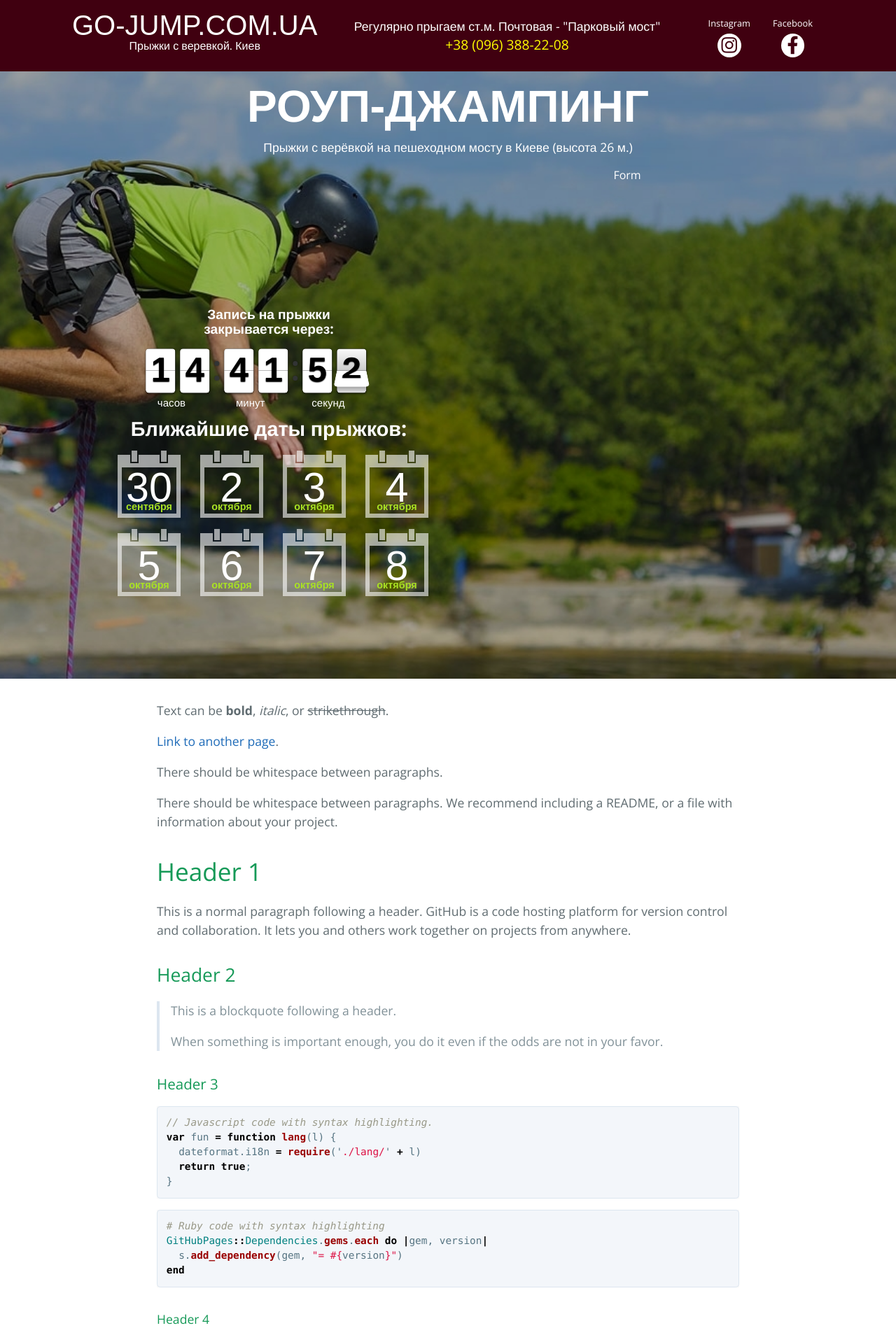
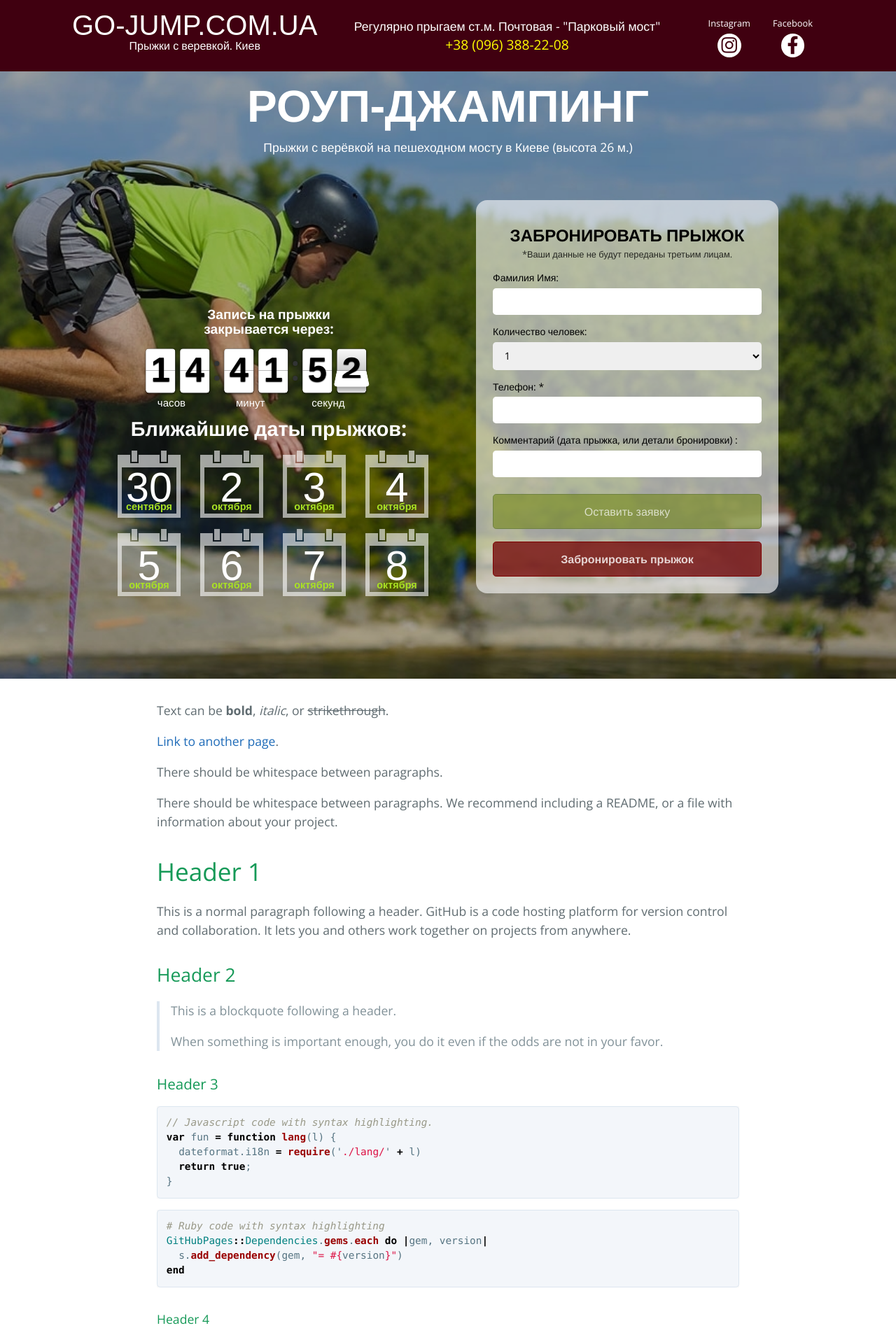
Before and after one commit to Andreyfilko/go-jump, a Jekyll site: the page built from index.md, in a window 1280 px wide. Shown: the top 1918 px of the page at 70% size. Built offline with Jekyll 4.4.1, drawn with Linux system fonts in a browser that asks for light colours; some web fonts are replaced.

Commit message:
Form layout

```diff
--- a/_includes/countdown.html
+++ b/_includes/countdown.html
@@ -41,7 +41,39 @@
         </div>
         <div class="form">
             <form>
-                Form
+                <div class="title">Забронировать прыжок</div>
+                <div class="description">*Ваши данные не будут переданы третьим лицам.</div>
+
+                <label class="row">
+                    <span class="name">Фамилия Имя:</span>
+                    <input type="text">
+                </label>
+                <label class="row">
+                    <span class="name">Количество человек:</span>
+                    <select>
+                        <option>1</option>
+                        <option>2</option>
+                        <option>3</option>
+                        <option>4</option>
+                        <option>5</option>
+                        <option>6</option>
+                        <option>7</option>
+                    </select>
+                </label>
+                <label class="row">
+                    <span class="name">Телефон: *</span>
+                    <input type="text">
+                </label>
+                <label class="row">
+                    <span class="name">Комментарий (дата прыжка, или детали бронировки) :</span>
+                    <input type="text">
+                </label>
+                <div class="row application">
+                    <button class="btn">Оставить заявку</button>
+                </div>
+                <div class="row booking">
+                    <button class="btn">Забронировать прыжок</button>
+                </div>
             </form>
         </div>
     </div>
--- a/_sass/go-jump.scss
+++ b/_sass/go-jump.scss
@@ -135,7 +135,7 @@ main.countdown {
     font-weight: normal;
   }
 
-  .row {
+  & > .row {
     display: flex;
 
     & > * {
@@ -214,6 +214,91 @@ main.countdown {
         }
       }
     }
+
+    .form {
+      form {
+        width: 100%;
+        max-width: 27rem;
+        margin: 3rem auto auto;
+        display: flex;
+        flex-direction: column;
+        color: black;
+        background-color: rgba(255,255,255, .6);
+        border-radius: 1rem;
+
+        padding: 1.5rem;
+
+        .title {
+          margin-top: .5rem;
+          font-size: 1.5rem;
+          font-weight: bold;
+          text-transform: uppercase;
+        }
+
+        .description {
+          font-size: .8rem;
+          color: rgba(0,0,0,.8);
+        }
+
+        .row {
+          width: 100%;
+          text-align: left;
+          margin-top: .8rem;
+
+          span {
+            display: block;
+            font-size: .875rem;
+            margin-bottom: .3rem;
+          }
+
+          &.application {
+            margin-top: 1.5rem;
+
+            button {
+              background-color: rgba(114, 134, 23, 0.6);
+              border-color: rgb(111, 130, 67);
+              color: rgba(255, 255, 255, 0.7);
+
+              &:hover {
+                background-color: rgba(114, 134, 23, 0.8);
+                border-color: rgb(111, 130, 67);
+                color: rgba(255, 255, 255, .9);
+              }
+            }
+          }
+
+          &.booking {
+            margin-top: 1.1rem;
+            button {
+              background-color: rgba(113, 0, 0, 0.75);
+
+              border-color: maroon;
+              font-weight: bold;
+              color: rgba(255, 255, 255, 0.8);
+
+              &:hover {
+                background-color: rgba(140, 0, 0, 0.75);
+                color: rgba(255, 255, 255, 0.88);
+              }
+            }
+          }
+
+          input, select {
+            width: 100%;
+            border: none;
+            border-radius: .3rem;
+            outline: none;
+            padding: .6rem .8rem;
+            font-size: .9rem;
+          }
+
+          button {
+            width: 100%;
+            margin: 0;
+          }
+        }
+      }
+    }
   }
 
 
```
